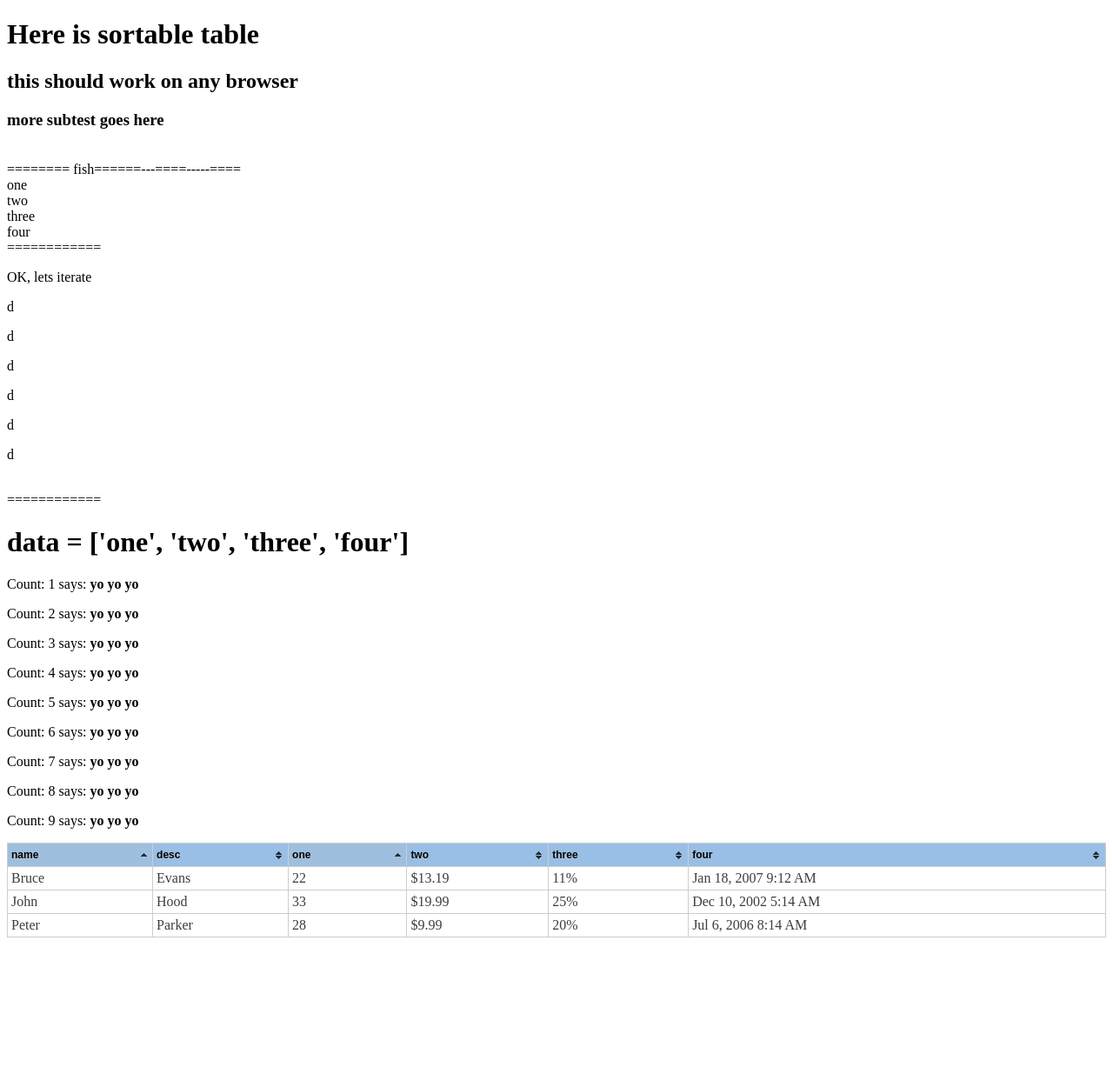
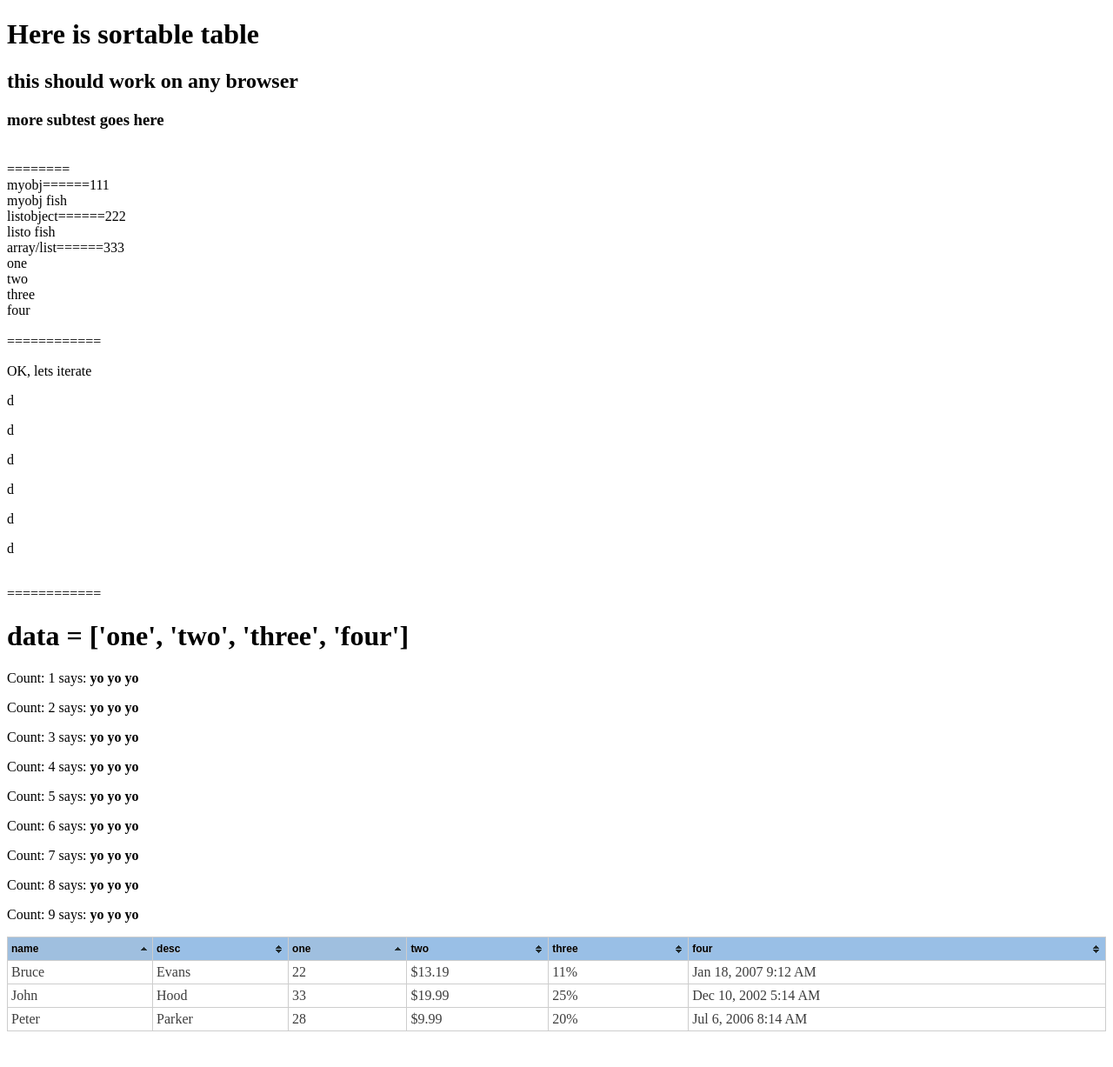
Before and after one commit to j2abro/crowdsec, a Flask app: page /idealist/ in a window 1280 px wide. Shown: the whole page at 87% size. Before the commit the page ends 1078 px from the top, so only its background shows below. Run offline with Flask 2, Linux system fonts and the light colour scheme; some libraries are stand-ins or nearby versions.

Commit message:
testing templates

```diff
--- a/templates/idealist.html
+++ b/templates/idealist.html
@@ -17,7 +17,7 @@
 <h3>more subtest goes here</h3>
 <br>
 ========
-
+<br>
 <script>
 var myobj = {
 	one: "hello",
@@ -27,14 +27,18 @@ var myobj = {
 	five: "fish",
 	six: "again"
 }
-document.write(myobj['five']);
-document.write("======---====-----====<br>");
+document.write("myobj======111<br>");
+document.write("myobj " + myobj['five'] + "<br>");
+document.write("listobject======222<br>");
+document.write("listo " + listobject['five'] + "<br>");
+document.write("array/list======333<br>");
 var list = ['one', 'two', 'three', 'four']
 for (var i=0; i<list.length; i++)
 {
 document.write(list[i] + "<br>");
 }
 </script>
+<br>
 ============
 <script>
 document.write("<p>OK, lets iterate</p>");
```
